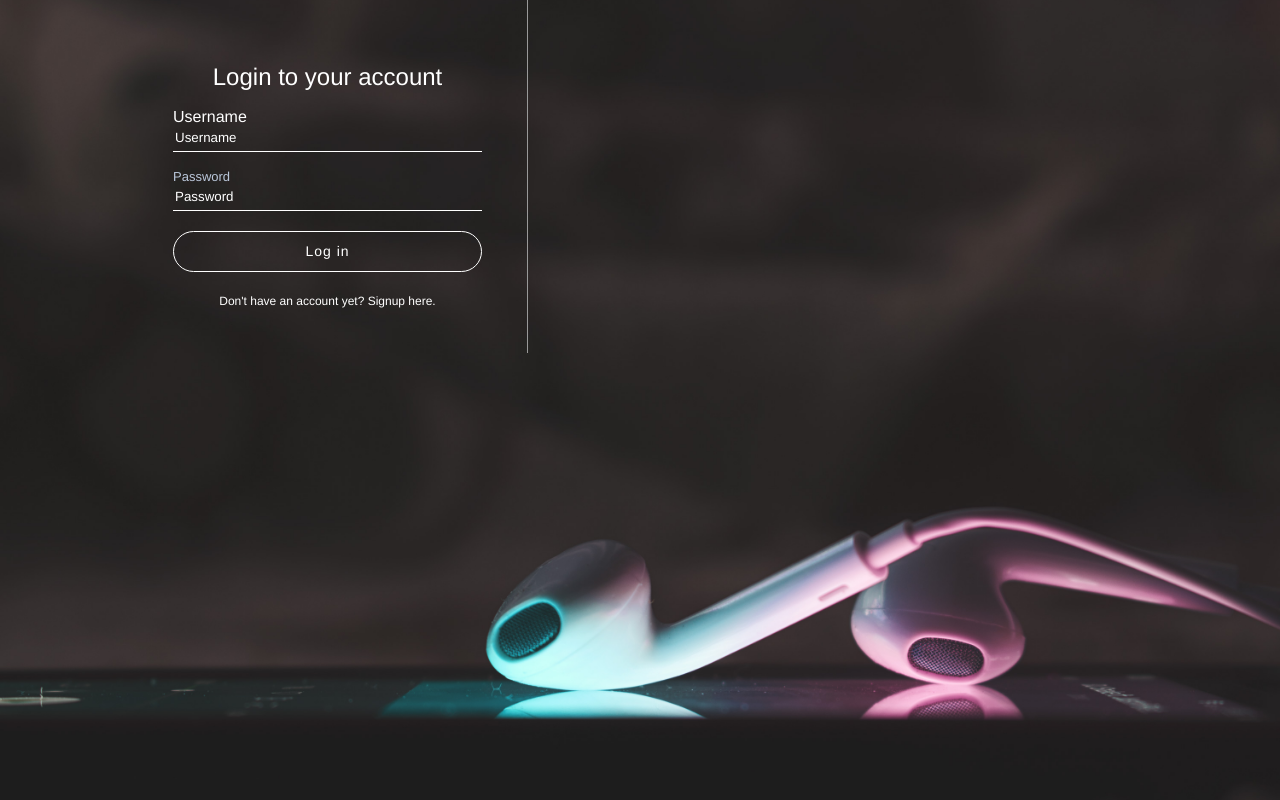
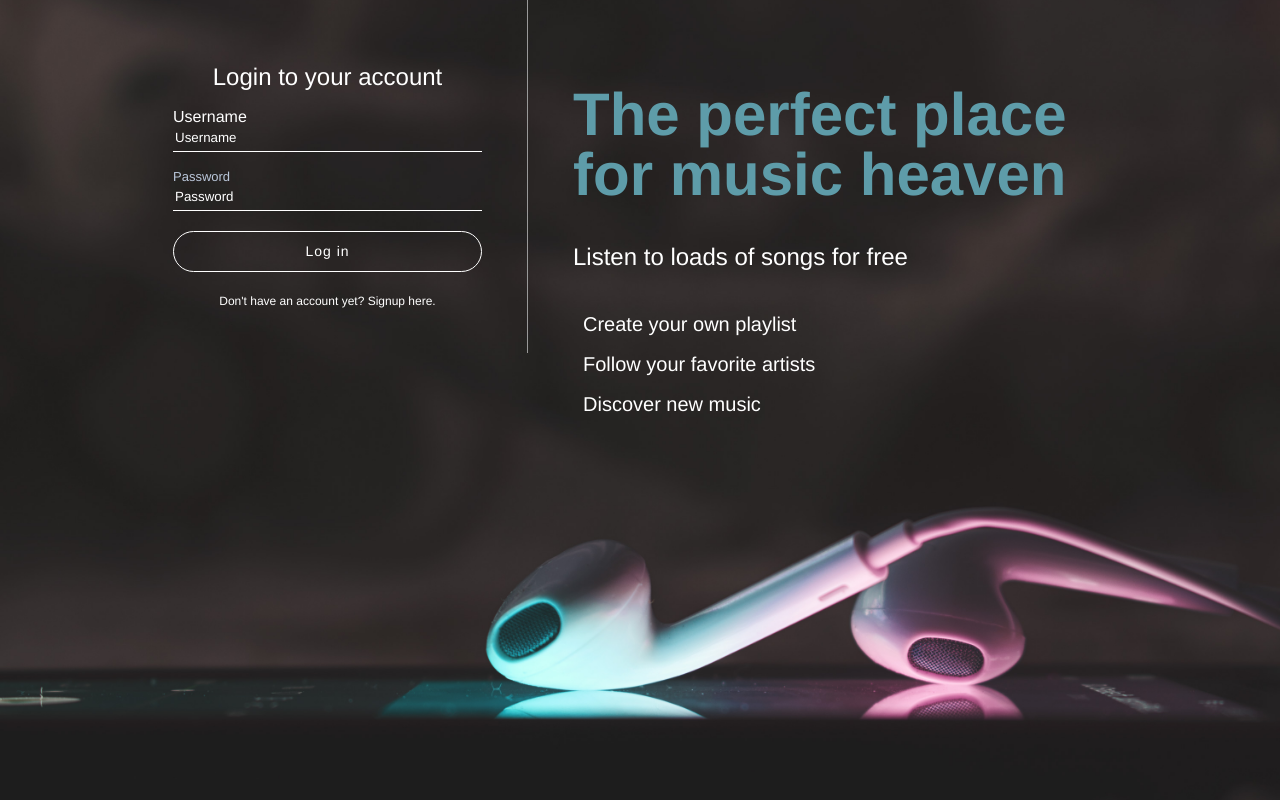
Before and after one commit to johntaestroud/stroudify, a PHP site: page /register.php in a window 1280 px wide. Run offline with PHP 8.4, Linux system fonts and the light colour scheme.

Commit message:
added style to the page

```diff
--- a/assets/css/register.css
+++ b/assets/css/register.css
@@ -109,3 +109,28 @@ body {
 #loginForm {
 	display: none;
 }
+
+#loginText {
+	padding: 45px;
+	display: table-cell;
+}
+
+#loginText h1 {
+	color: #5e9ca9;
+	font-size: 60px;
+	font-weight: bold;
+}
+
+#loginText h2 {
+	margin: 35px 0;
+}
+
+#loginText ul {
+	padding: 0;
+}
+
+#loginText li {
+	font-size: 20px;
+	list-style-type: none;
+	padding: 10px;
+}
--- a/register.php
+++ b/register.php
@@ -126,6 +126,17 @@
 
 
 			</div>
+
+			<div id="loginText">
+				<h1>The perfect place for music heaven</h1>
+				<h2>Listen to loads of songs for free</h2>
+				<ul>
+					<li>Create your own playlist</li>
+					<li>Follow your favorite artists</li>
+					<li>Discover new music</li>
+				</ul>
+			</div>
+
 		<div>
 	</div>
 
```
